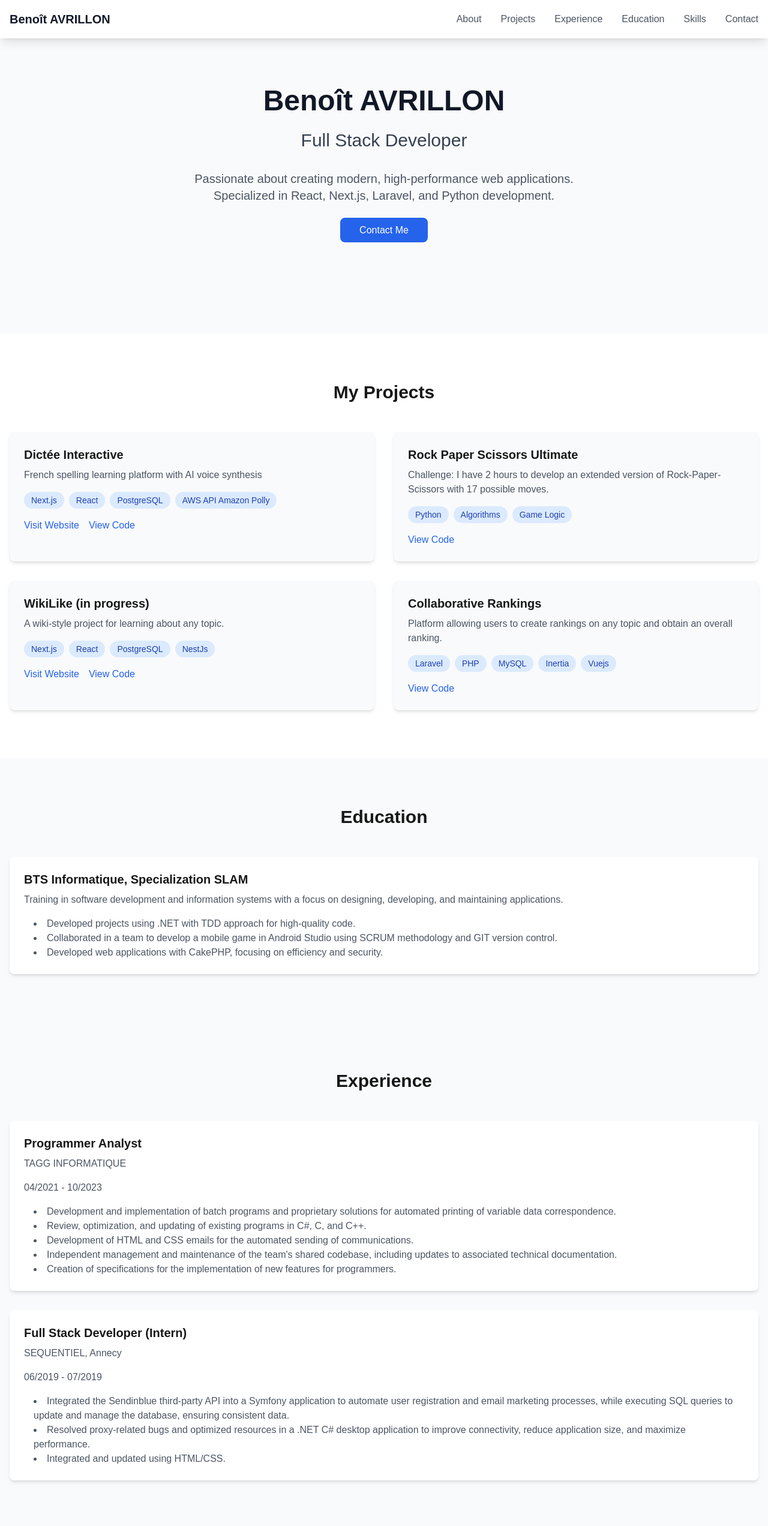
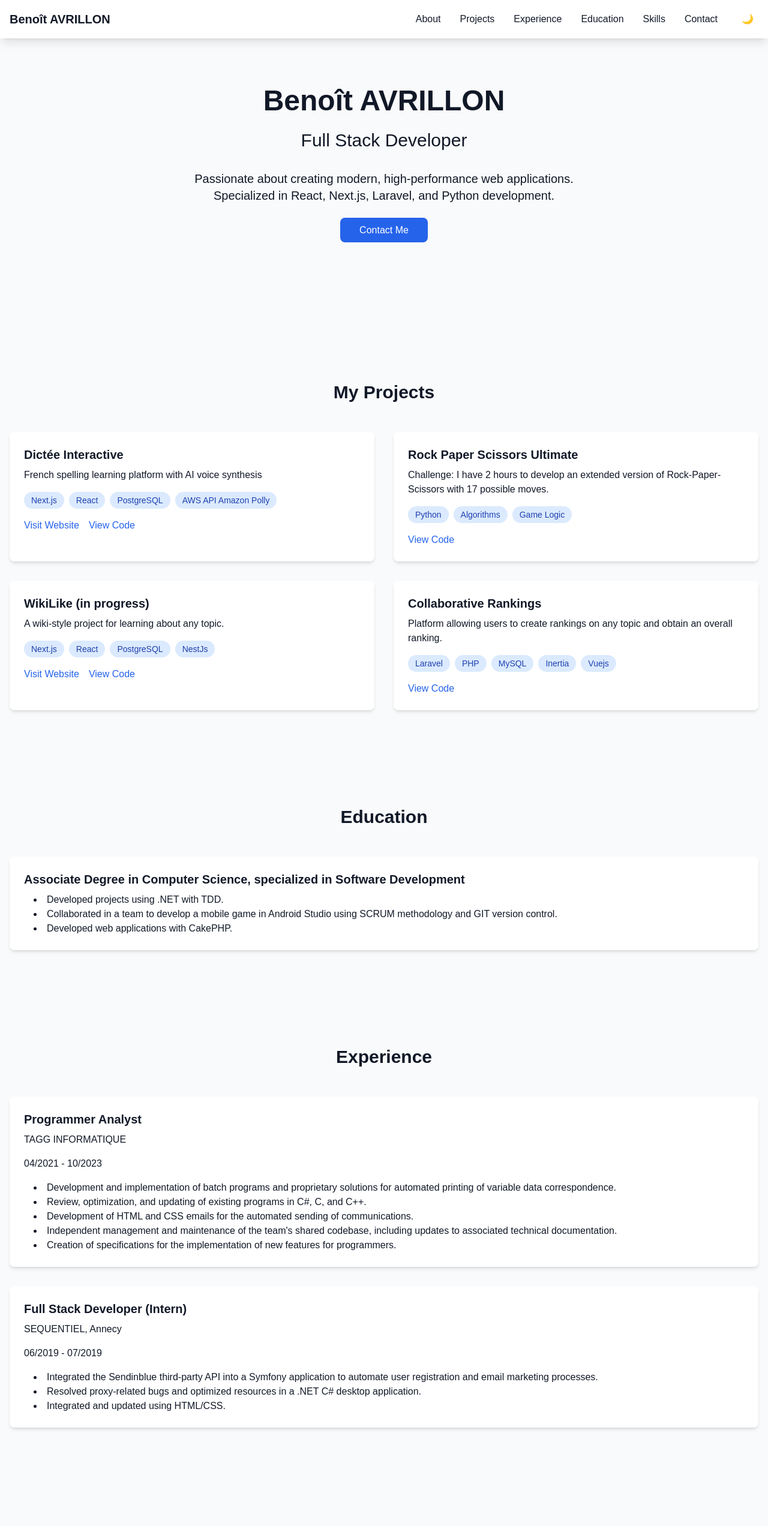
Before and after one commit to Ondrelat/Mon-Portfolio, a Next.js app: page / in a window 1280 px wide. Shown: the top 2544 px of the page at 60% size. Built offline with nearby package versions, Linux system fonts and the light colour scheme.

Commit message:
correcitone education

```diff
--- a/app/page.tsx
+++ b/app/page.tsx
@@ -1,17 +1,20 @@
 'use client';
 
-import { useState } from 'react';
-import { Menu, X, GithubIcon, MailIcon, LinkedinIcon } from 'lucide-react';
+import { useState, useEffect } from 'react';
+import { Menu, X, Github, Mail, Linkedin } from 'lucide-react';
+import { motion } from 'framer-motion';
+import { useTheme } from 'next-themes';
 
 const Portfolio = () => {
   const [isMenuOpen, setIsMenuOpen] = useState(false);
+  const { theme, setTheme } = useTheme();
 
   const personalInfo = {
     name: "Benoît AVRILLON",
     title: "Full Stack Developer",
     address: "111 chemin des Tâtes, LOVAGNY 74330",
     email: "avrillon.benoit@orange.fr",
-    phone: "06 21 19 06 04"
+    phone: "06 21 19 06 04",
   };
 
   const projects = [
@@ -21,8 +24,8 @@ const Portfolio = () => {
       tags: ["Next.js", "React", "PostgreSQL", "AWS API Amazon Polly"],
       links: {
         live: "https://www.dicteeinteractive.fr",
-        github: "https://github.com/Ondrelat/projet-orthographe"
-      }
+        github: "https://github.com/Ondrelat/projet-orthographe",
+      },
     },
     {
       title: "Rock Paper Scissors Ultimate",
@@ -30,8 +33,8 @@ const Portfolio = () => {
       tags: ["Python", "Algorithms", "Game Logic"],
       isPersonal: true,
       links: {
-        github: "https://github.com/Ondrelat/ultimate-Rock-Sisor-Paper"
-      }
+        github: "https://github.com/Ondrelat/ultimate-Rock-Sisor-Paper",
+      },
     },
     {
       title: "WikiLike (in progress)",
@@ -39,17 +42,17 @@ const Portfolio = () => {
       tags: ["Next.js", "React", "PostgreSQL", "NestJs"],
       links: {
         live: "https://categorise.vercel.app/",
-        github: "https://github.com/Ondrelat/categorise"
-      }
+        github: "https://github.com/Ondrelat/categorise",
+      },
     },
     {
       title: "Collaborative Rankings",
       description: "Platform allowing users to create rankings on any topic and obtain an overall ranking.",
       tags: ["Laravel", "PHP", "MySQL", "Inertia", "Vuejs"],
       links: {
-        github: "https://github.com/Ondrelat/Laravel"
-      }
-    }
+        github: "https://github.com/Ondrelat/Laravel",
+      },
+    },
   ];
 
   const experiences = [
@@ -59,67 +62,83 @@ const Portfolio = () => {
       period: "04/2021 - 10/2023",
       tasks: [
         "Development and implementation of batch programs and proprietary solutions for automated printing of variable data correspondence.",
-        "Review, optimization, and updating of existing programs in C#, C, and C++. ",
+        "Review, optimization, and updating of existing programs in C#, C, and C++.",
         "Development of HTML and CSS emails for the automated sending of communications.",
         "Independent management and maintenance of the team's shared codebase, including updates to associated technical documentation.",
-        "Creation of specifications for the implementation of new features for programmers."
-      ]
+        "Creation of specifications for the implementation of new features for programmers.",
+      ],
     },
     {
       title: "Full Stack Developer (Intern)",
       company: "SEQUENTIEL, Annecy",
       period: "06/2019 - 07/2019",
       tasks: [
-        "Integrated the Sendinblue third-party API into a Symfony application to automate user registration and email marketing processes, while executing SQL queries to update and manage the database, ensuring consistent data.",
-        "Resolved proxy-related bugs and optimized resources in a .NET C# desktop application to improve connectivity, reduce application size, and maximize performance.",
-        "Integrated and updated using HTML/CSS."
-      ]
-    }
+        "Integrated the Sendinblue third-party API into a Symfony application to automate user registration and email marketing processes.",
+        "Resolved proxy-related bugs and optimized resources in a .NET C# desktop application.",
+        "Integrated and updated using HTML/CSS.",
+      ],
+    },
   ];
 
   const education = [
     {
-      title: "BTS Informatique, Specialization SLAM",
-      description: "Training in software development and information systems with a focus on designing, developing, and maintaining applications.",
+      title: "Associate Degree in Computer Science, specialized in Software Development",
       projects: [
-        "Developed projects using .NET with TDD approach for high-quality code.",
+        "Developed projects using .NET with TDD.",
         "Collaborated in a team to develop a mobile game in Android Studio using SCRUM methodology and GIT version control.",
-        "Developed web applications with CakePHP, focusing on efficiency and security."
-      ]
-    }
+        "Developed web applications with CakePHP.",
+      ],
+    },
   ];
 
   const skills = [
-    "Next.js", "React", "PostgreSQL", "Prisma ORM",
-    "Python", "API Integration", "UX/UI Design",
-    "Figma", "WordPress", "Responsive Design"
+    "Next.js",
+    "React",
+    "PostgreSQL",
+    "Prisma ORM",
+    "Python",
+    "API Integration",
+    "WordPress",
+    "Responsive Design",
   ];
 
+  // Animation variants for Framer Motion
+  const fadeInUp = {
+    hidden: { opacity: 0, y: 20 },
+    visible: { opacity: 1, y: 0, transition: { duration: 0.6 } },
+  };
+
   return (
-    <div className="min-h-screen bg-gray-50">
+    <div className={`min-h-screen ${theme === 'dark' ? 'bg-gray-900 text-white' : 'bg-gray-50 text-gray-900'}`}>
       {/* Navigation */}
-      <nav className="bg-white shadow-lg fixed w-full top-0 z-50">
+      <nav className={`fixed w-full top-0 z-50 ${theme === 'dark' ? 'bg-gray-800' : 'bg-white shadow-lg'}`}>
         <div className="max-w-7xl mx-auto px-4">
           <div className="flex justify-between h-16">
             <div className="flex items-center">
-              <span className="text-xl font-bold text-gray-900">{personalInfo.name}</span>
+              <span className="text-xl font-bold">{personalInfo.name}</span>
             </div>
 
             {/* Desktop Menu */}
             <div className="hidden md:flex items-center space-x-8">
-              <a href="#about" className="text-gray-600 hover:text-gray-900">About</a>
-              <a href="#projects" className="text-gray-600 hover:text-gray-900">Projects</a>
-              <a href="#experience" className="text-gray-600 hover:text-gray-900">Experience</a>
-              <a href="#education" className="text-gray-600 hover:text-gray-900">Education</a>
-              <a href="#skills" className="text-gray-600 hover:text-gray-900">Skills</a>
-              <a href="#contact" className="text-gray-600 hover:text-gray-900">Contact</a>
+              <a href="#about" className="hover:text-blue-500">About</a>
+              <a href="#projects" className="hover:text-blue-500">Projects</a>
+              <a href="#experience" className="hover:text-blue-500">Experience</a>
+              <a href="#education" className="hover:text-blue-500">Education</a>
+              <a href="#skills" className="hover:text-blue-500">Skills</a>
+              <a href="#contact" className="hover:text-blue-500">Contact</a>
+              <button
+                onClick={() => setTheme(theme === 'dark' ? 'light' : 'dark')}
+                className="p-2 rounded-full hover:bg-gray-200 dark:hover:bg-gray-700"
+              >
+                {theme === 'dark' ? '🌞' : '🌙'}
+              </button>
             </div>
 
             {/* Mobile Menu Button */}
             <div className="md:hidden flex items-center">
               <button
                 onClick={() => setIsMenuOpen(!isMenuOpen)}
-                className="text-gray-600 hover:text-gray-900 focus:outline-none"
+                className="focus:outline-none"
               >
                 {isMenuOpen ? <X size={24} /> : <Menu size={24} />}
               </button>
@@ -128,14 +147,20 @@ const Portfolio = () => {
 
           {/* Mobile Menu */}
           {isMenuOpen && (
-            <div className="md:hidden bg-white">
+            <div className="md:hidden">
               <div className="px-2 pt-2 pb-3 space-y-1">
-                <a href="#about" className="block px-3 py-2 text-gray-600 hover:text-gray-900">About</a>
-                <a href="#projects" className="block px-3 py-2 text-gray-600 hover:text-gray-900">Projects</a>
-                <a href="#experience" className="block px-3 py-2 text-gray-600 hover:text-gray-900">Experience</a>
-                <a href="#education" className="block px-3 py-2 text-gray-600 hover:text-gray-900">Education</a>
-                <a href="#skills" className="block px-3 py-2 text-gray-600 hover:text-gray-900">Skills</a>
-                <a href="#contact" className="block px-3 py-2 text-gray-600 hover:text-gray-900">Contact</a>
+                <a href="#about" className="block px-3 py-2 hover:bg-gray-200 dark:hover:bg-gray-700">About</a>
+                <a href="#projects" className="block px-3 py-2 hover:bg-gray-200 dark:hover:bg-gray-700">Projects</a>
+                <a href="#experience" className="block px-3 py-2 hover:bg-gray-200 dark:hover:bg-gray-700">Experience</a>
+                <a href="#education" className="block px-3 py-2 hover:bg-gray-200 dark:hover:bg-gray-700">Education</a>
+                <a href="#skills" className="block px-3 py-2 hover:bg-gray-200 dark:hover:bg-gray-700">Skills</a>
+                <a href="#contact" className="block px-3 py-2 hover:bg-gray-200 dark:hover:bg-gray-700">Contact</a>
+                <button
+                  onClick={() => setTheme(theme === 'dark' ? 'light' : 'dark')}
+                  className="block w-full text-left px-3 py-2 hover:bg-gray-200 dark:hover:bg-gray-700"
+                >
+                  Switch to {theme === 'dark' ? 'Light' : 'Dark'} Mode
+                </button>
               </div>
             </div>
           )}
@@ -143,38 +168,62 @@ const Portfolio = () => {
       </nav>
 
       {/* Page Content */}
-      <div className="pt-16"> {/* Add padding-top to compensate for the fixed navbar */}
+      <div className="pt-16">
         {/* Hero Section */}
         <section id="about" className="pt-20 pb-40 px-4">
           <div className="max-w-7xl mx-auto text-center">
-            <h1 className="text-5xl font-bold text-gray-900 mb-6">
+            <motion.h1
+              initial="hidden"
+              animate="visible"
+              variants={fadeInUp}
+              className="text-5xl font-bold mb-6"
+            >
               {personalInfo.name}
-            </h1>
-            <h2 className="text-3xl text-gray-700 mb-8">
+            </motion.h1>
+            <motion.h2
+              initial="hidden"
+              animate="visible"
+              variants={fadeInUp}
+              className="text-3xl mb-8"
+            >
               {personalInfo.title}
-            </h2>
-            <p className="text-xl text-gray-600 mb-8 max-w-2xl mx-auto">
+            </motion.h2>
+            <motion.p
+              initial="hidden"
+              animate="visible"
+              variants={fadeInUp}
+              className="text-xl mb-8 max-w-2xl mx-auto"
+            >
               Passionate about creating modern, high-performance web applications.
               Specialized in React, Next.js, Laravel, and Python development.
-            </p>
-            <a
+            </motion.p>
+            <motion.a
+              initial="hidden"
+              animate="visible"
+              variants={fadeInUp}
               href="#contact"
-              className="bg-blue-600 text-white px-8 py-3 rounded-lg hover:bg-blue-700 transition"
+              className="bg-blue-600 text-white px-8 py-3 rounded-lg hover:bg-blue-700 transition-transform transform hover:scale-105"
             >
               Contact Me
-            </a>
+            </motion.a>
           </div>
         </section>
 
         {/* Projects Section */}
-        <section id="projects" className="py-20 bg-white">
+        <section id="projects" className="py-20">
           <div className="max-w-7xl mx-auto px-4">
             <h2 className="text-3xl font-bold text-center mb-12">My Projects</h2>
             <div className="grid md:grid-cols-2 gap-8">
               {projects.map((project, index) => (
-                <div key={index} className="bg-gray-50 rounded-lg p-6 shadow-md">
+                <motion.div
+                  key={index}
+                  initial="hidden"
+                  animate="visible"
+                  variants={fadeInUp}
+                  className={`p-6 rounded-lg shadow-md ${theme === 'dark' ? 'bg-gray-800' : 'bg-white'}`}
+                >
                   <h3 className="text-xl font-semibold mb-2">{project.title}</h3>
-                  <p className="text-gray-600 mb-4">{project.description}</p>
+                  <p className="mb-4">{project.description}</p>
                   <div className="flex flex-wrap gap-2 mb-4">
                     {project.tags.map((tag, tagIndex) => (
                       <span
@@ -188,95 +237,128 @@ const Portfolio = () => {
                   {project.links && (
                     <div className="flex gap-4">
                       {project.links.live && (
-                        <a href={project.links.live} target="_blank" rel="noopener noreferrer" className="text-blue-600 hover:text-blue-800">
+                        <a
+                          href={project.links.live}
+                          target="_blank"
+                          rel="noopener noreferrer"
+                          className="text-blue-600 hover:text-blue-800"
+                        >
                           Visit Website
                         </a>
                       )}
                       {project.links.github && (
-                        <a href={project.links.github} target="_blank" rel="noopener noreferrer" className="text-blue-600 hover:text-blue-800">
+                        <a
+                          href={project.links.github}
+                          target="_blank"
+                          rel="noopener noreferrer"
+                          className="text-blue-600 hover:text-blue-800"
+                        >
                           View Code
                         </a>
                       )}
                     </div>
                   )}
-                </div>
+                </motion.div>
               ))}
             </div>
           </div>
         </section>
 
         {/* Education Section */}
-        <section id="education" className="py-20 bg-gray-50">
+        <section id="education" className="py-20">
           <div className="max-w-7xl mx-auto px-4">
             <h2 className="text-3xl font-bold text-center mb-12">Education</h2>
             <div className="space-y-8">
               {education.map((edu, index) => (
-                <div key={index} className="bg-white rounded-lg p-6 shadow-md">
+                <motion.div
+                  key={index}
+                  initial="hidden"
+                  animate="visible"
+                  variants={fadeInUp}
+                  className={`p-6 rounded-lg shadow-md ${theme === 'dark' ? 'bg-gray-800' : 'bg-white'}`}
+                >
                   <h3 className="text-xl font-semibold mb-2">{edu.title}</h3>
-                  <p className="text-gray-600 mb-4">{edu.description}</p>
-                  <ul className="list-disc list-inside text-gray-600">
+                  <ul className="list-disc list-inside">
                     {edu.projects.map((project, projectIndex) => (
                       <li key={projectIndex} className="ml-4">{project}</li>
                     ))}
                   </ul>
-                </div>
+                </motion.div>
               ))}
             </div>
           </div>
         </section>
 
         {/* Experience Section */}
-        <section id="experience" className="py-20 bg-gray-50">
+        <section id="experience" className="py-20">
           <div className="max-w-7xl mx-auto px-4">
             <h2 className="text-3xl font-bold text-center mb-12">Experience</h2>
             <div className="space-y-8">
               {experiences.map((experience, index) => (
-                <div key={index} className="bg-white rounded-lg p-6 shadow-md">
+                <motion.div
+                  key={index}
+                  initial="hidden"
+                  animate="visible"
+                  variants={fadeInUp}
+                  className={`p-6 rounded-lg shadow-md ${theme === 'dark' ? 'bg-gray-800' : 'bg-white'}`}
+                >
                   <h3 className="text-xl font-semibold mb-2">{experience.title}</h3>
-                  <p className="text-gray-600 mb-4">{experience.company}</p>
-                  <p className="text-gray-600 mb-4">{experience.period}</p>
-                  <ul className="list-disc list-inside text-gray-600">
+                  <p className="mb-4">{experience.company}</p>
+                  <p className="mb-4">{experience.period}</p>
+                  <ul className="list-disc list-inside">
                     {experience.tasks.map((task, taskIndex) => (
                       <li key={taskIndex} className="ml-4">{task}</li>
                     ))}
                   </ul>
-                </div>
+                </motion.div>
               ))}
             </div>
           </div>
         </section>
 
         {/* Skills Section */}
-        <section id="skills" className="py-20 bg-white">
+        <section id="skills" className="py-20">
           <div className="max-w-7xl mx-auto px-4">
             <h2 className="text-3xl font-bold text-center mb-12">Skills</h2>
             <div className="grid grid-cols-2 md:grid-cols-3 lg:grid-cols-4 gap-4">
               {skills.map((skill, index) => (
-                <div key={index} className="text-center bg-blue-50 text-blue-800 p-4 rounded-lg">
+                <motion.div
+                  key={index}
+                  initial="hidden"
+                  animate="visible"
+                  variants={fadeInUp}
+                  className={`text-center p-4 rounded-lg ${theme === 'dark' ? 'bg-gray-800' : 'bg-blue-50 text-blue-800'}`}
+                >
                   {skill}
-                </div>
+                </motion.div>
               ))}
             </div>
           </div>
         </section>
 
         {/* Contact Section */}
-        <section id="contact" className="py-20 bg-gray-50">
+        <section id="contact" className="py-20">
           <div className="max-w-7xl mx-auto px-4 text-center">
             <h2 className="text-3xl font-bold mb-8">Contact</h2>
             <div className="flex justify-center gap-8">
-              <a href={`mailto:${personalInfo.email}`} className="text-gray-600 hover:text-gray-800">
-                <MailIcon size={32} />
+              <a href={`mailto:${personalInfo.email}`} className="hover:text-blue-500">
+                <Mail size={32} />
               </a>
-              <a href="https://github.com/Ondrelat" target="_blank" rel="noopener noreferrer" className="text-gray-600 hover:text-gray-800">
-                <GithubIcon size={32} />
+              <a href="https://github.com/Ondrelat" target="_blank" rel="noopener noreferrer" className="hover:text-blue-500">
+                <Github size={32} />
               </a>
-              <a href="https://www.linkedin.com/in/benoit-avrillon/" target="_blank" rel="noopener noreferrer" className="text-gray-600 hover:text-gray-800">
-                <LinkedinIcon size={32} />
+              <a href="https://www.linkedin.com/in/benoit-avrillon/" target="_blank" rel="noopener noreferrer" className="hover:text-blue-500">
+                <Linkedin size={32} />
               </a>
             </div>
           </div>
         </section>
+
+        {/* Footer */}
+        <footer className={`py-6 text-center ${theme === 'dark' ? 'bg-gray-800' : 'bg-white shadow-lg'}`}>
+          <p>© 2023 Benoît Avrillon. All rights reserved.</p>
+          <a href="#top" className="text-blue-500 hover:text-blue-700">Back to Top</a>
+        </footer>
       </div>
     </div>
   );
```
